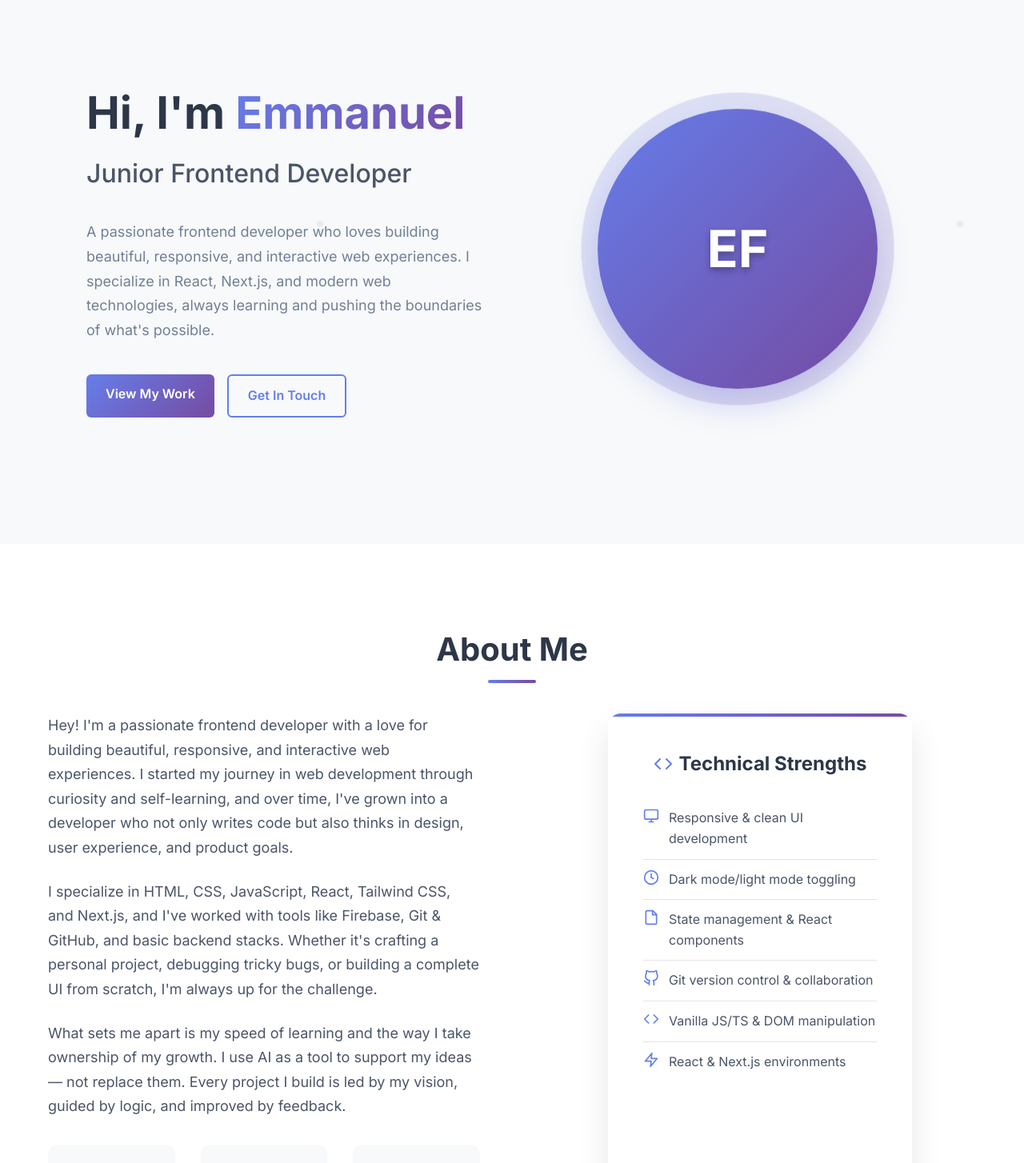
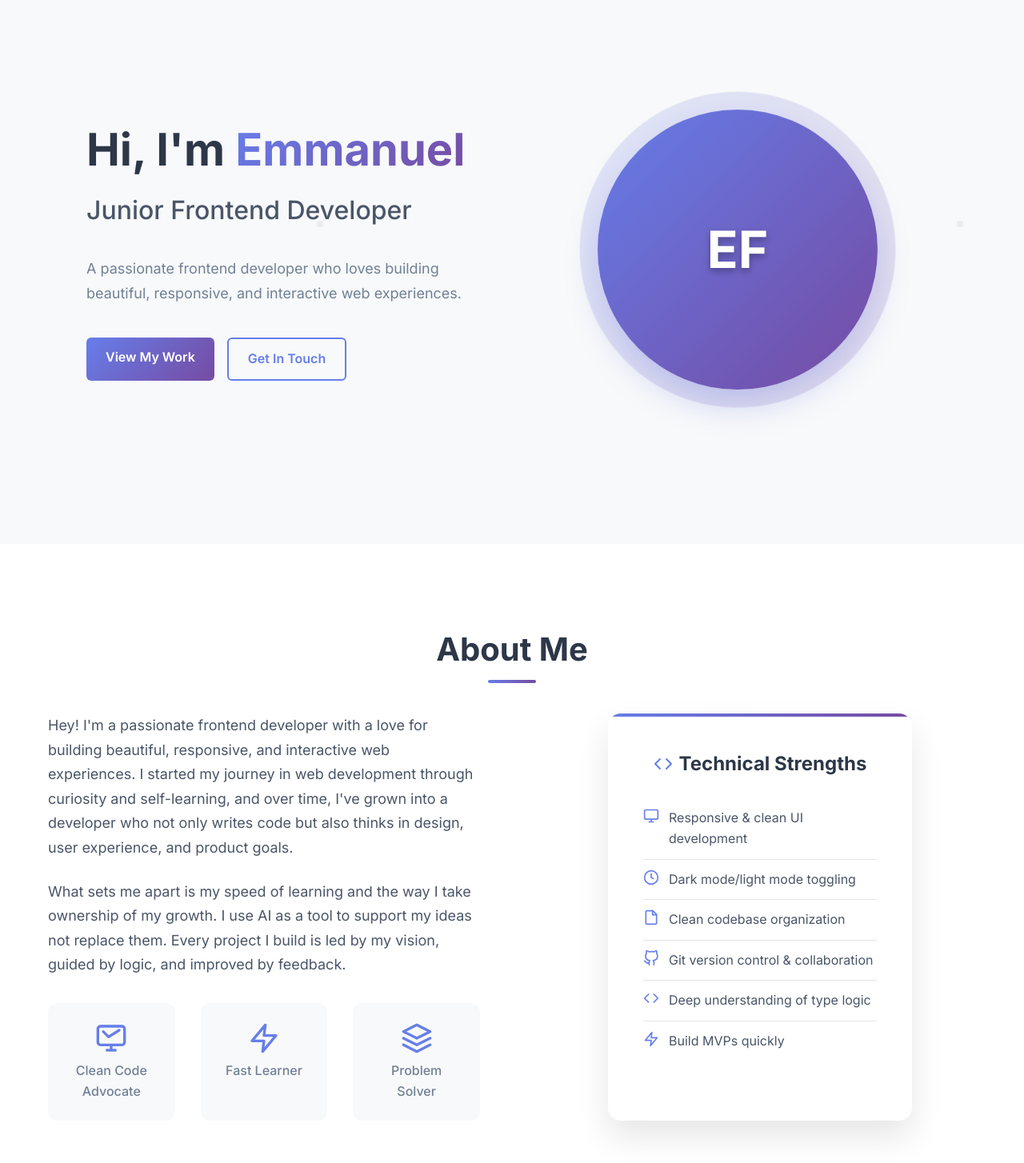
Before and after one commit to emma31-dev/Portfolio-, a React (Vite) app: page / in a window 1280 px wide. Shown: the part 120-1574 px from the top of the page at 80% size. Built offline with nearby package versions, Linux system fonts and the light colour scheme.

Commit message:
updated contents

```diff
--- a/src/App.tsx
+++ b/src/App.tsx
@@ -1,3 +1,4 @@
+import { useRef, useEffect, useState } from 'react'
 import Navbar from './components/Navbar'
 import Hero from './components/Hero'
 import About from './components/About'
@@ -8,9 +9,31 @@ import Footer from './components/Footer'
 import './App.css'
 
 function App() {
+  const heroRef = useRef<HTMLElement>(null);
+  const [ showNavbar, setShowNavbar ] = useState(true);
+
+  useEffect(() => {
+    if (!heroRef.current)
+      return;
+    const observer = new IntersectionObserver(([entry]) => {
+      setShowNavbar(!entry.isIntersecting);
+      //hide navbar when hero is fully in view
+    }, { threshold: 1.0 }
+  );
+
+  if(heroRef.current) {
+    observer.observe(heroRef.current);
+  }
+
+  return () => {
+    if (heroRef.current) {
+      observer.unobserve(heroRef.current);
+    }
+  }
+  }, [])
   return (
     <div className="App">
-      <Navbar />
+      {showNavbar && <Navbar />}
       <Hero />
       <About />
       <Projects />
--- a/src/components/About.css
+++ b/src/components/About.css
@@ -20,6 +20,7 @@
 
 .about-paragraph {
   font-size: 1.125rem;
+  font-weight: 400;
   color: var(--text-secondary);
   margin-bottom: 1.5rem;
   line-height: 1.7;
--- a/src/components/About.tsx
+++ b/src/components/About.tsx
@@ -14,12 +14,7 @@ const About: React.FC = () => {
               who not only writes code but also thinks in design, user experience, and product goals.
             </p>
             <p className="about-paragraph">
-              I specialize in HTML, CSS, JavaScript, React, Tailwind CSS, and Next.js, and I've worked with tools like Firebase, Git & GitHub,
-              and basic backend stacks. Whether it's crafting a personal project, debugging tricky bugs, or building a complete UI from scratch,
-              I'm always up for the challenge.
-            </p>
-            <p className="about-paragraph">
-              What sets me apart is my speed of learning and the way I take ownership of my growth. I use AI as a tool to support my ideas — not replace them.
+              What sets me apart is my speed of learning and the way I take ownership of my growth. I use AI as a tool to support my ideas not replace them.
               Every project I build is led by my vision, guided by logic, and improved by feedback.
             </p>
             <div className="about-stats">
@@ -84,7 +79,7 @@ const About: React.FC = () => {
                     <path d="M14.5 2H6C4.9 2 4 2.9 4 4V20C4 21.1 4.9 22 6 22H18C19.1 22 20 21.1 20 20V7.5L14.5 2Z" stroke="#667eea" strokeWidth="2" strokeLinecap="round" strokeLinejoin="round"/>
                     <polyline points="14,2 14,8 20,8" stroke="#667eea" strokeWidth="2" strokeLinecap="round" strokeLinejoin="round"/>
                   </svg>
-                  State management & React components
+                  Clean codebase organization
                 </li>
                 <li>
                   <svg width="20" height="20" viewBox="0 0 24 24" fill="none" xmlns="http://www.w3.org/2000/svg">
@@ -97,13 +92,13 @@ const About: React.FC = () => {
                     <polyline points="16,18 22,12 16,6" stroke="#667eea" strokeWidth="2" strokeLinecap="round" strokeLinejoin="round"/>
                     <polyline points="8,6 2,12 8,18" stroke="#667eea" strokeWidth="2" strokeLinecap="round" strokeLinejoin="round"/>
                   </svg>
-                  Vanilla JS/TS & DOM manipulation
+                  Deep understanding of type logic
                 </li>
                 <li>
                   <svg width="20" height="20" viewBox="0 0 24 24" fill="none" xmlns="http://www.w3.org/2000/svg">
                     <polygon points="13,2 3,14 12,14 11,22 21,10 12,10 13,2" stroke="#667eea" strokeWidth="2" strokeLinecap="round" strokeLinejoin="round"/>
                   </svg>
-                  React & Next.js environments
+                  Build MVPs quickly
                 </li>
               </ul>
             </div>
@@ -124,7 +119,7 @@ const About: React.FC = () => {
               <ul>
                 <li>Deeper backend with NestJS and Express</li>
                 <li>Mobile development with Flutter & React Native</li>
-                <li>Web3 integrations preparing for dApps in 2025</li>
+                <li>Web3 integrations preparing for dApps in 2026</li>
               </ul>
             </div>
 
@@ -157,7 +152,7 @@ const About: React.FC = () => {
               <h3>Vision</h3>
               <p>
                 To become a standout developer who builds tools that are useful, usable, and scalable.
-                Whether through a startup idea, freelance work, or joining a team — I'm here to build
+                Whether through a startup idea, freelance work, or joining a team. I'm here to build
                 and leave impact through clean code and creative solutions.
               </p>
             </div>
--- a/src/components/Hero.tsx
+++ b/src/components/Hero.tsx
@@ -1,7 +1,8 @@
+import { forwardRef } from 'react'
 import React, { useEffect, useState } from 'react'
 import './Hero.css'
 
-const Hero: React.FC = () => {
+const Hero: React.FC = forwardRef<HTMLElement, React.HTMLProps<HTMLElement>>((props, ref) => {
   const [text, setText] = useState('')
   const fullText = 'Junior Frontend Developer'
   const [index, setIndex] = useState(0)
@@ -17,7 +18,7 @@ const Hero: React.FC = () => {
   }, [index, fullText])
 
   return (
-    <section id="home" className="hero">
+    <section id="home" className="hero" ref={ref}{...props}>
       <div className="hero-container">
         <div className="hero-content">
           <h1 className="hero-title">
@@ -28,8 +29,7 @@ const Hero: React.FC = () => {
           </h2>
           <p className="hero-description">
             A passionate frontend developer who loves building beautiful, responsive,
-            and interactive web experiences. I specialize in React, Next.js, and modern
-            web technologies, always learning and pushing the boundaries of what's possible.
+            and interactive web experiences.
           </p>
           <div className="hero-buttons">
             <a href="#projects" className="btn btn-primary">View My Work</a>
@@ -44,6 +44,6 @@ const Hero: React.FC = () => {
       </div>
     </section>
   )
-}
+})
 
 export default Hero
--- a/src/components/Projects.tsx
+++ b/src/components/Projects.tsx
@@ -22,20 +22,20 @@ const Projects: React.FC = () => {
   const [touchStart, setTouchStart] = useState(0)
   const [touchEnd, setTouchEnd] = useState(0)
   const carouselRef = useRef<HTMLDivElement>(null)
-  const intervalRef = useRef<NodeJS.Timeout | null>(null)
+  const intervalRef = useRef<number | null>(null)
 
   const projects: Project[] = [
     {
       id: 1,
-      title: "Crypto News Web App",
-      description: "A comprehensive cryptocurrency news platform featuring dark/light mode toggle, real-time updates, clean responsive design, and intuitive user interface. Built with modern JavaScript and API integration.",
-      technologies: ["React", "CSS3", "News API", "JavaScript", "Dark Mode"],
+      title: "Reactive news App",
+      description: "A comprehensive reactive network news platform featuring dark/light mode toggle, real-time updates, clean responsive design, and intuitive user interface. Built with modern JavaScript and API integration.",
+      technologies: ["React", "Tailwind", "Nextjs", "News API", "WalletConnect", "Solidity"],
       impact: {
         users: "Live Demo Available",
         improvement: "Seamless theme switching",
         metric: "Fully responsive design"
       },
-      github: "https://github.com/emmanuelfidel/crypto-news-app",
+      github: "https://github.com/emmanuelfidel/Reactive-news-app",
       demo: "https://crypto-news-demo.netlify.app",
       image: "/Reactive.png"
     },
```
